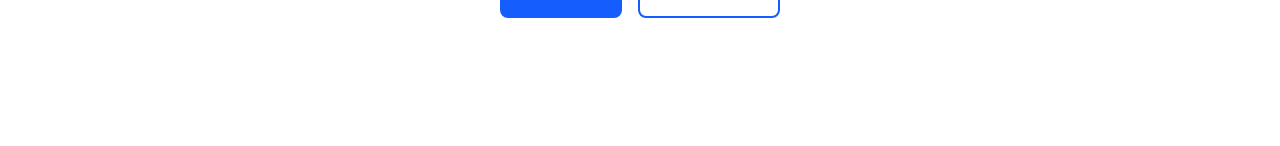
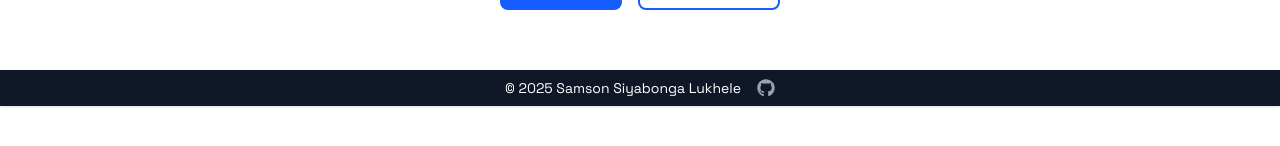
Before and after one commit to siyabuilds/react-portfolio, a React (Vite) app: page / in a window 1280 px wide. Shown: the part 694-840 px from the top of the page. Built offline with nearby package versions, Linux system fonts and the light colour scheme.

Commit message:
Create footer; use Fontawesome

```diff
--- a/package.json
+++ b/package.json
@@ -13,6 +13,7 @@
     "@tailwindcss/vite": "^4.1.4",
     "react": "^19.0.0",
     "react-dom": "^19.0.0",
+    "react-icons": "^5.5.0",
     "react-router-dom": "^7.5.1",
     "tailwindcss": "^4.1.4",
     "typed.js": "^2.1.0"
--- a/src/App.jsx
+++ b/src/App.jsx
@@ -4,6 +4,7 @@ import About from "./pages/About";
 import Projects from "./pages/Projects";
 import Contact from "./pages/Contact";
 import Navbar from "./components/NavBar";
+import Footer from "./components/Footer";
 
 export default function App() {
   return (
@@ -15,6 +16,7 @@ export default function App() {
         <Route path="/projects" element={<Projects />} />
         <Route path="/contact" element={<Contact />} />
       </Routes>
+      <Footer />
     </Router>
   );
 }
--- /dev/null
+++ b/src/components/Footer.jsx
@@ -0,0 +1,22 @@
+import { FaGithub } from "react-icons/fa";
+
+const Footer = () => {
+  const year = new Date().getFullYear();
+
+  return (
+    <footer className="fixed bottom-0 left-0 w-full bg-gray-900 text-white  text-gray-600 text-sm flex items-center justify-center py-2 px-4 shadow-sm z-50">
+      <span className="mr-2">© {year} Samson Siyabonga Lukhele</span>
+      <a
+        href="https://github.com/markuptitan/react-portfolio"
+        target="_blank"
+        rel="noopener noreferrer"
+        className="ml-2 text-gray-400 hover:text-blue-700 transition-colors"
+        aria-label="GitHub Repo"
+      >
+        <FaGithub size={18} />
+      </a>
+    </footer>
+  );
+};
+
+export default Footer;
--- a/src/components/Hero.jsx
+++ b/src/components/Hero.jsx
@@ -24,7 +24,7 @@ const Hero = () => {
   }, []);
 
   return (
-    <section className="h-screen flex flex-col justify-center items-center text-center px-4">
+    <section className="h-screen flex flex-col justify-center items-center text-center px-4 pb-16 mt-6">
       <img
         src="https://github.com/markuptitan.png"
         alt="Samson"
```
Also changed, not shown: 1 other file (tests, documents, lock files or other folders).
